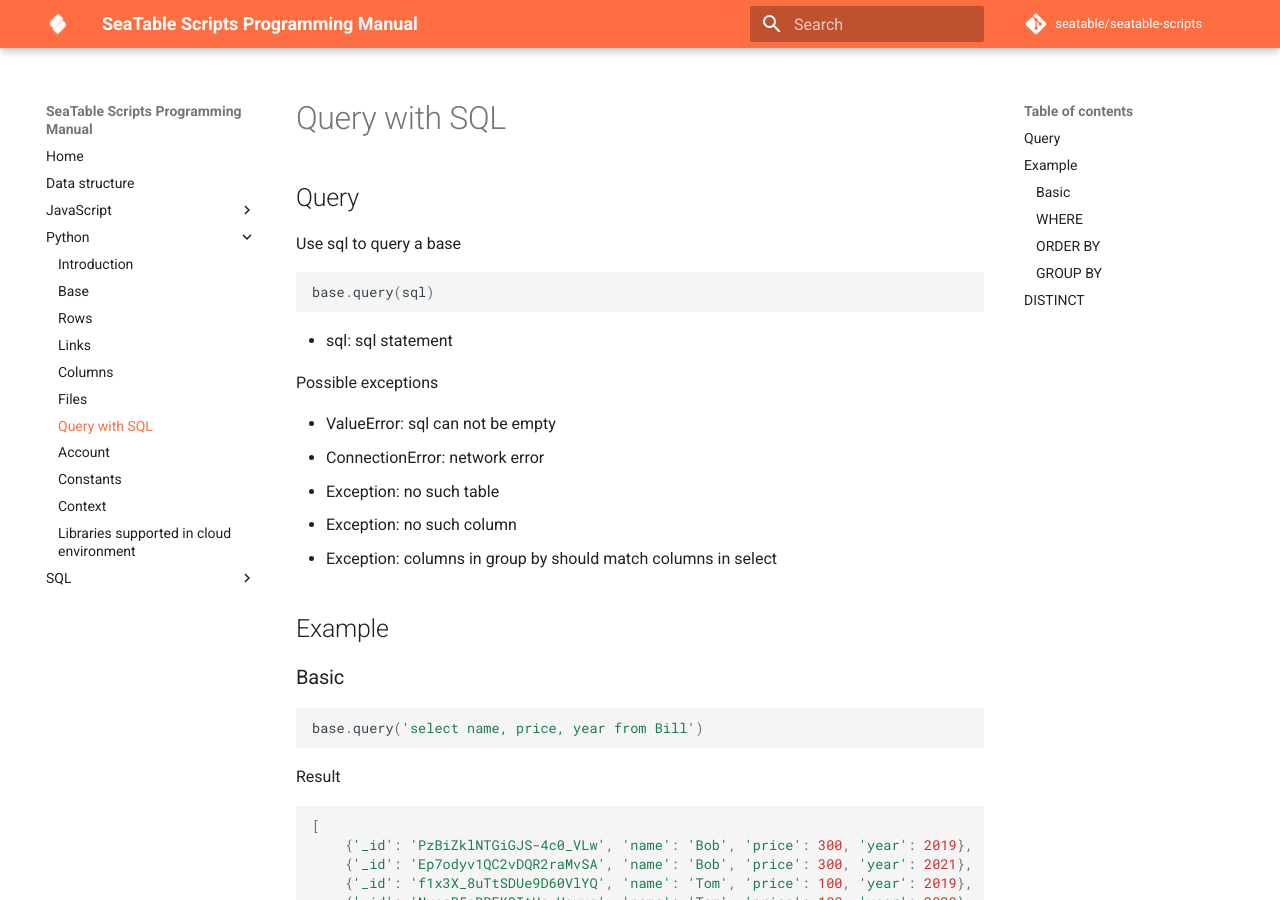
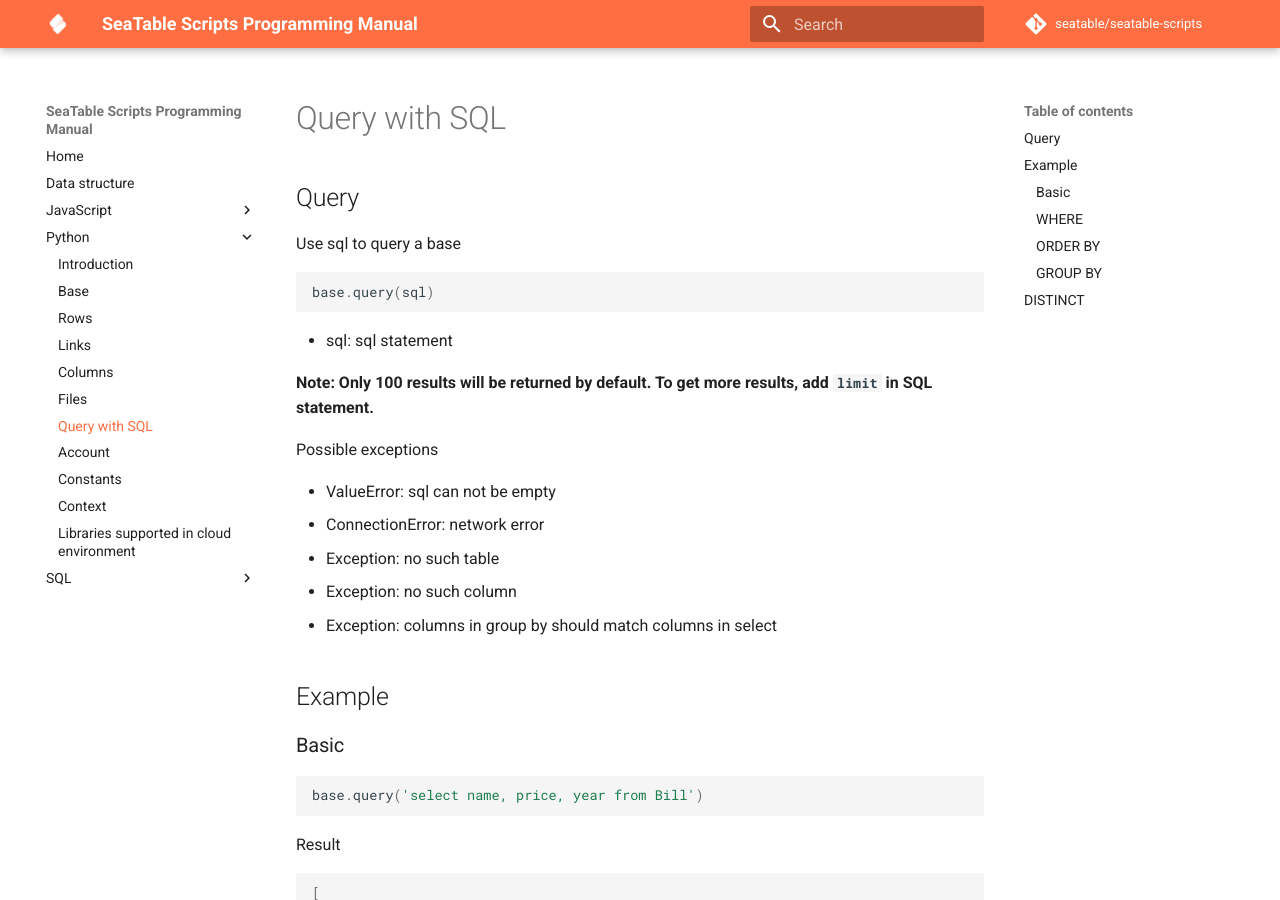
Before and after one commit to seatable/seatable-scripts, an MkDocs documentation site: the page built from manual/python/query.md, in a window 1280 px wide and 900 px high. Built offline with MkDocs 1.6.1 and Material for MkDocs 9.7.7, drawn with Linux system fonts in a browser that asks for light colours; comment, search, counter and statistics services are not loaded.

Commit message:
Update query.md

```diff
--- a/manual/python/query.md
+++ b/manual/python/query.md
@@ -10,6 +10,7 @@
 
 * sql: sql statement
 
+**Note: Only 100 results will be returned by default. To get more results, add `limit` in SQL statement.**
 
 Possible exceptions
 
```
